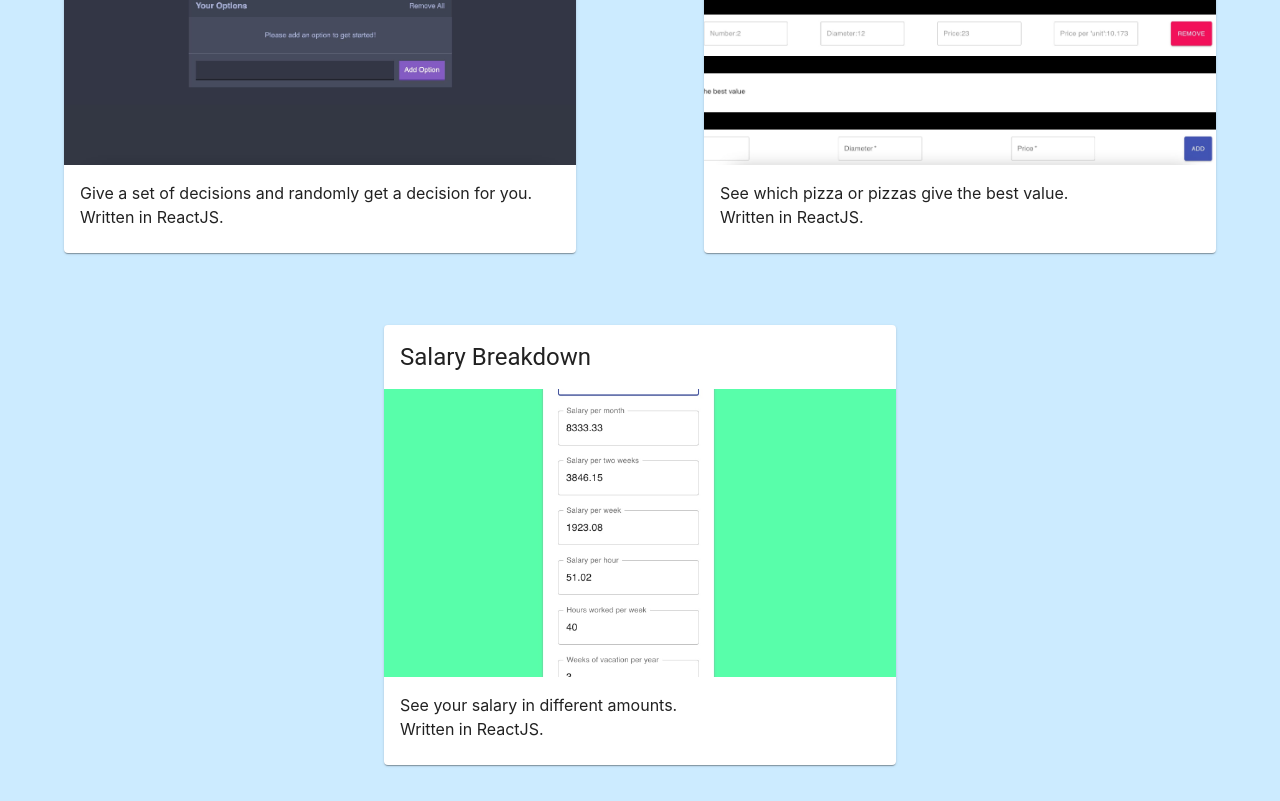
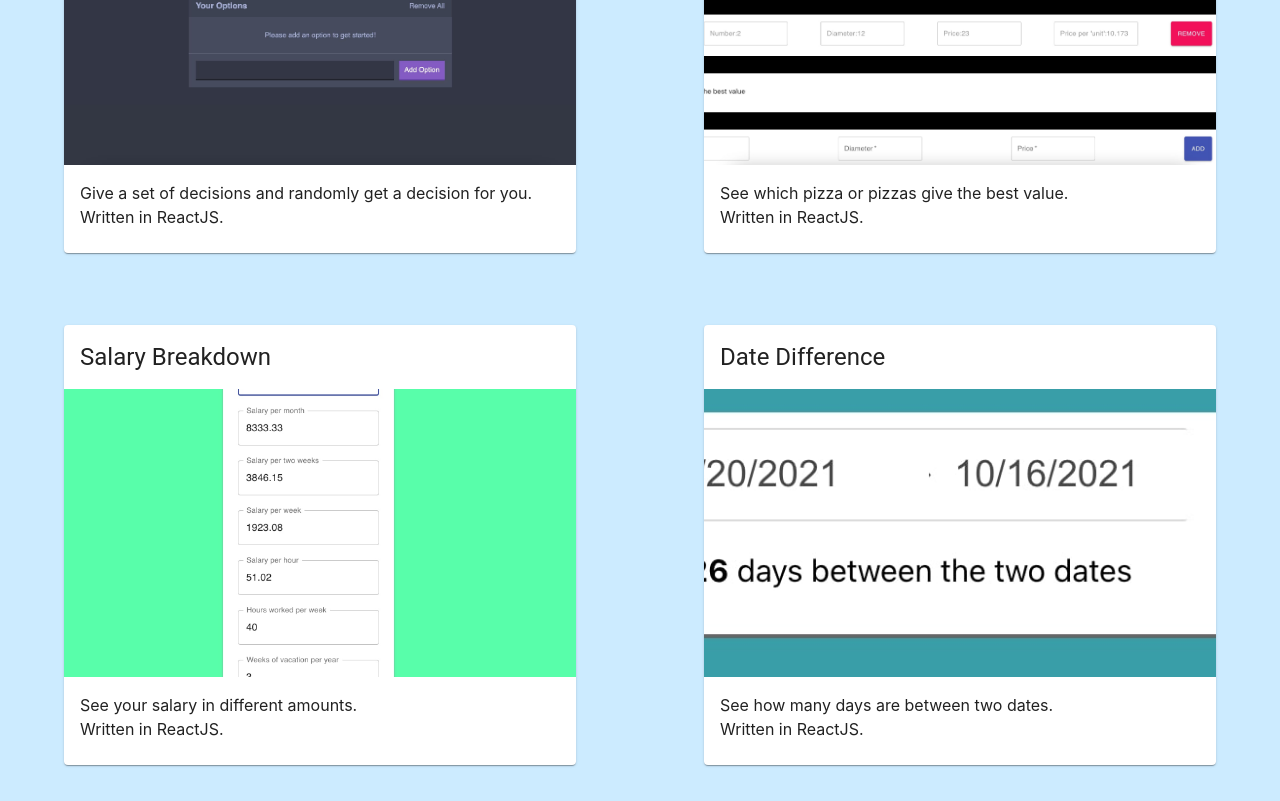
Before and after one commit to SheaMeyers/SheaMeyers.github.io, a React (Create React App) app: page / in a window 1280 px wide. Shown: the part 2541-3342 px from the top of the page. Built offline with nearby package versions, Linux system fonts and the light colour scheme.

Commit message:
Add date diff to website

```diff
--- a/src/Home.tsx
+++ b/src/Home.tsx
@@ -13,6 +13,7 @@ import ecPhoto from './ecPhoto.jpg';
 import sgcPhoto from './sgcPhoto.jpg';
 import salaryPhoto from './salaryPhoto.jpg';
 import pizzaPhoto from './pizzaPhoto.jpg';
+import dateDiff from './dateDiff.jpg';
 import indecisionPhoto from './indecisionPhoto.jpg';
 import expensifyPhoto from './expensifyPhoto.jpg';
 import './Home.css';
@@ -200,6 +201,22 @@ const Home: React.FC = () => {
                             </CardContent>
                         </Card>
                     </a>
+                    <a href="https://sheameyers.com/date-diff" target="_blank" rel="noopener">
+                        <Card className={classes.root}>
+                            <CardHeader
+                                title="Date Difference"
+                            />
+                            <CardMedia
+                                className={classes.media}
+                                image={dateDiff}
+                                title="Date Difference"
+                            />
+                            <CardContent>
+                                See how many days are between two dates.<br/>
+                                Written in ReactJS.
+                            </CardContent>
+                        </Card>
+                    </a>
                 </div>
             </div>
         </div>
--- a/src/Now.tsx
+++ b/src/Now.tsx
@@ -29,12 +29,11 @@ const Now: React.FC = () => {
                             </li>
                             <li>
                                 Projects:  On my home page you'll some of these projects.
-                                Now that these are created I'm studying the marketing involved in getting
-                                users to find your project and to start using them.
+                                I usually have something I work on in my spare time
                             </li>
                             <li>
                                 Gaming:  My wife and I got a Nintendo Switch for Christmas so I've been
-                                playing video games, especially "The Legend of Zelda: Breath of the Wild"
+                                playing video games, especially "The Legend of Zelda: Skyward Sword"
                             </li>
                         </ul>
                         <p className="Left-padding">
```
Also changed, not shown: src/dateDiff.jpg (added).
